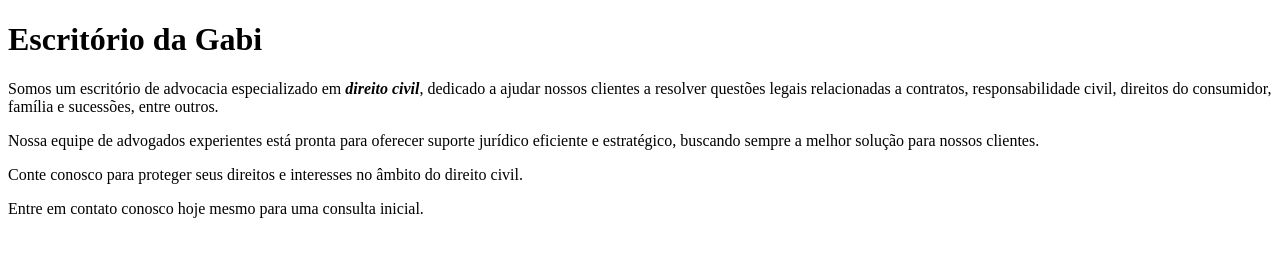
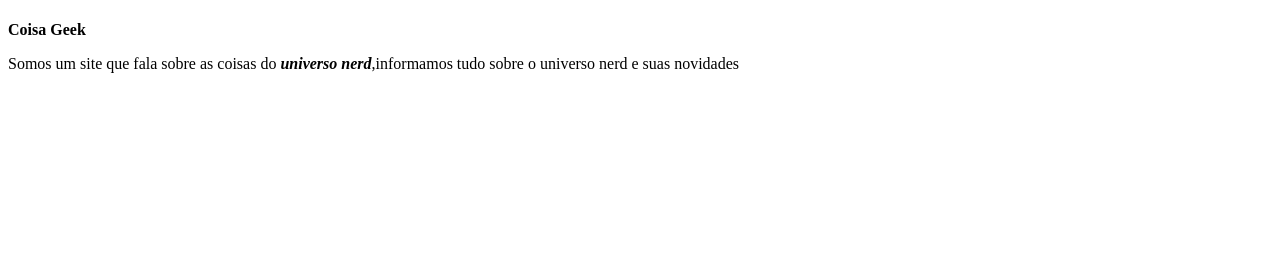
Before and after one commit to CarlosEntBarcelos/CoisaGeek, a plain HTML site: page index.html in a window 1280 px wide. Drawn offline with Linux system fonts and the light colour scheme.

Commit message:
Update index.html

```diff
--- a/index.html
+++ b/index.html
@@ -2,16 +2,13 @@
 <html lang="pt-br">
  <head>
     <meta charset="UTF-8">
-    <title>Escritório da Gabi</title>
+    <title>Coisa Geek</title>
 </head>
 <body>
-<h1><strong>Escritório da Gabi</h1></strong>
+<h1><strong></h1>Coisa Geek</strong>
 <!-- h1 = título -->
 <!--strong = negrito -->
-<p>Somos um escritório de advocacia especializado em <em><strong>direito civil</strong></em>, dedicado a ajudar nossos clientes a resolver questões legais relacionadas a contratos, responsabilidade civil, direitos do consumidor, família e sucessões, entre outros.</p>
-<p>Nossa equipe de advogados experientes está pronta para oferecer suporte jurídico eficiente e estratégico, buscando sempre a melhor solução para nossos clientes.</p>
-<p>Conte conosco para proteger seus direitos e interesses no âmbito do direito civil. </p>
-<p>Entre em contato conosco hoje mesmo para uma consulta inicial.</p>
+<p>Somos um site que fala sobre as coisas do <em><strong>universo nerd</strong></em>,informamos tudo sobre o universo nerd e suas novidades
 <!-- p = parágrafo -->
 <!-- em = itálico -->
 </body>
```
